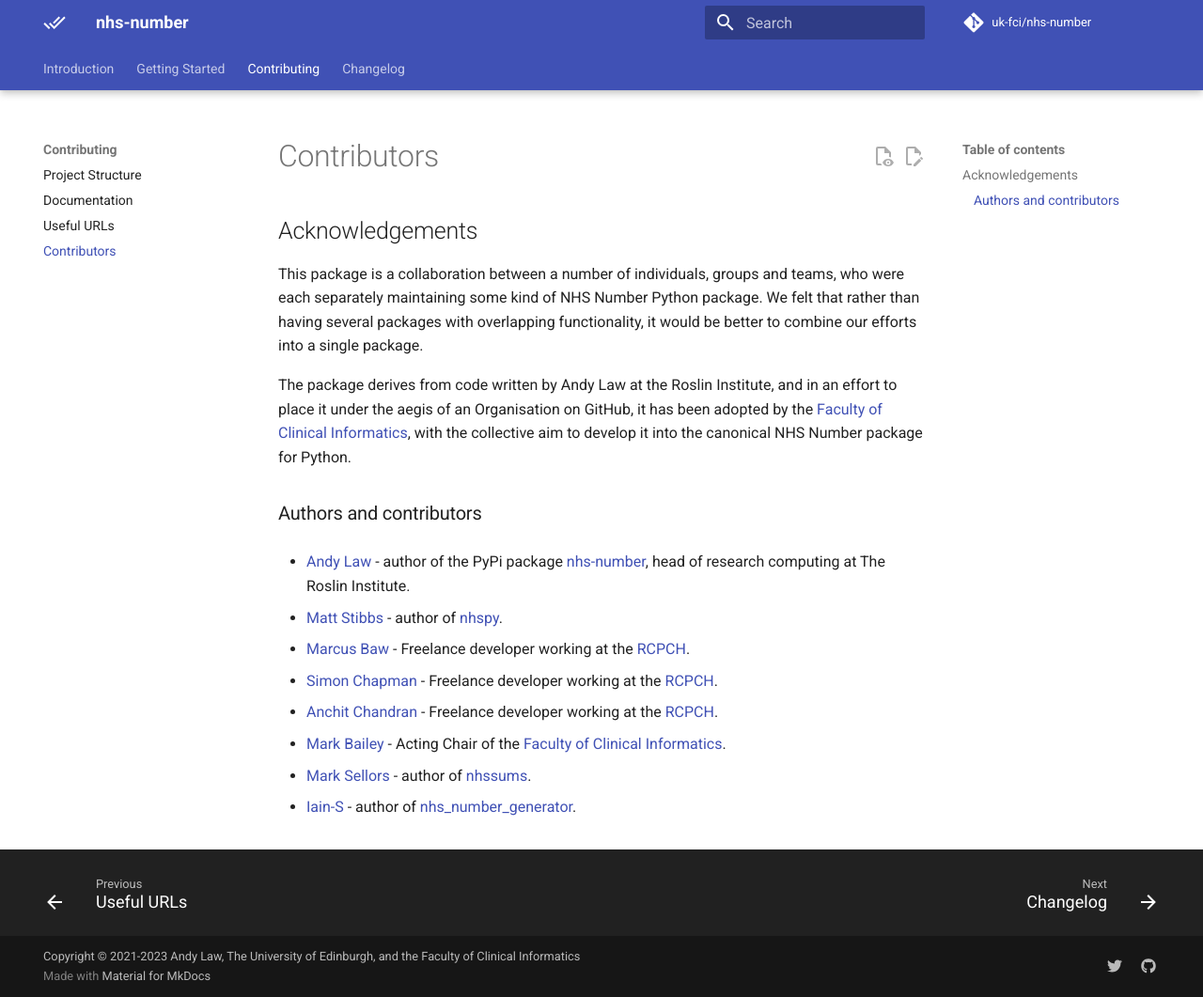
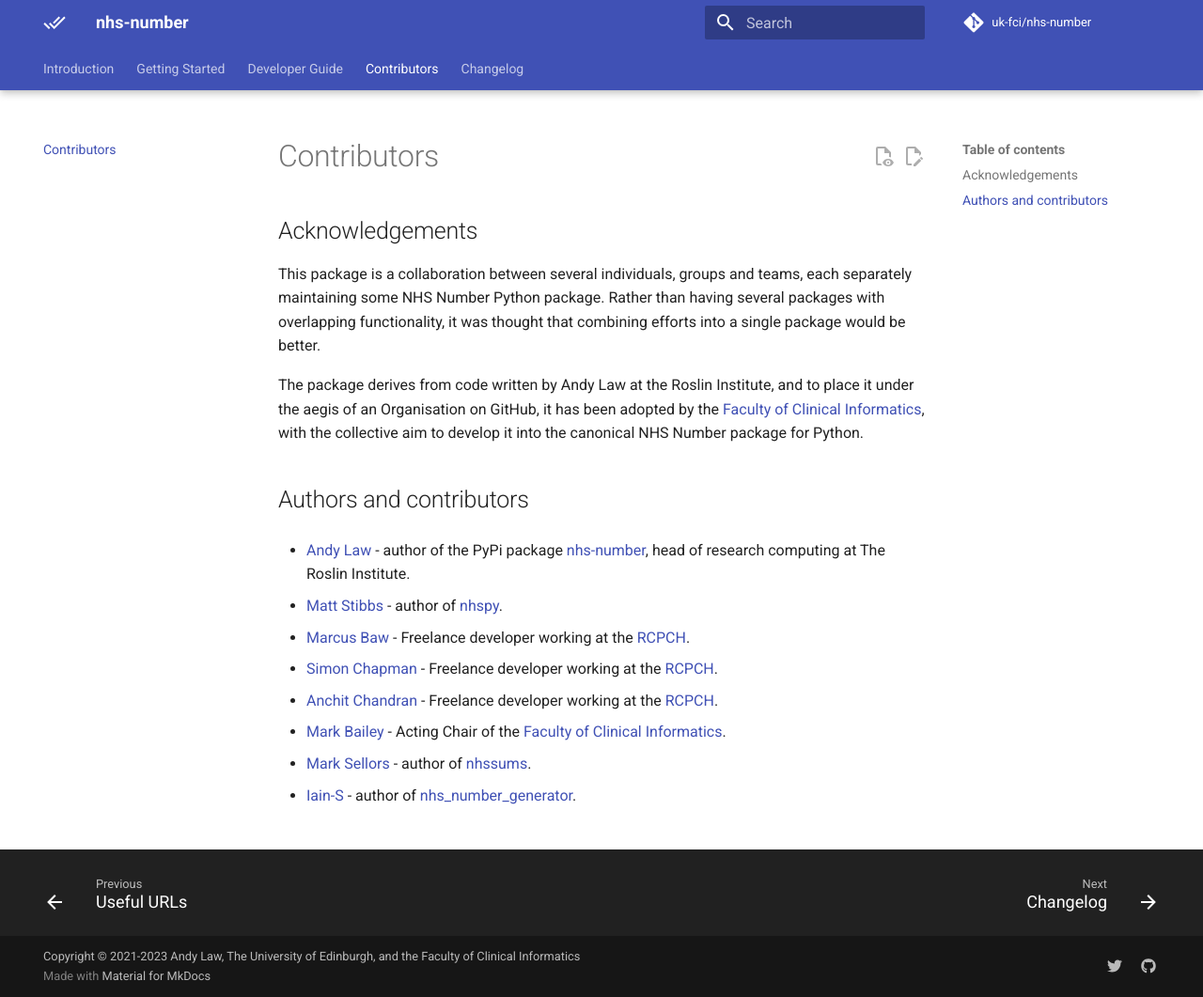
Before and after one commit to uk-fci/nhs-number, an MkDocs documentation site: the page built from docs/contributors.md, in a window 1280 px wide and 1061 px high. Shown: the whole window at 94% size. Built offline with MkDocs 1.6.1 and Material for MkDocs 9.7.7, drawn with Linux system fonts in a browser that asks for light colours; comment, search, counter and statistics services are not loaded.

Commit message:
nav restructure
Signed-off-by: anchit-chandran <anchit97123@gmail.com>

```diff
--- a/docs/contributors.md
+++ b/docs/contributors.md
@@ -5,11 +5,11 @@ authors: Dr Marcus Baw
 
 ## Acknowledgements
 
-This package is a collaboration between a number of individuals, groups and teams, who were each separately maintaining some kind of NHS Number Python package. We felt that rather than having several packages with overlapping functionality, it would be better to combine our efforts into a single package.
+This package is a collaboration between several individuals, groups and teams, each separately maintaining some NHS Number Python package. Rather than having several packages with overlapping functionality, it was thought that combining efforts into a single package would be better.
 
-The package derives from code written by Andy Law at the Roslin Institute, and in an effort to place it under the aegis of an Organisation on GitHub, it has been adopted by the [Faculty of Clinical Informatics](https://www.facultyofclinicalinformatics.org.uk/), with the collective aim to develop it into the canonical NHS Number package for Python.
+The package derives from code written by Andy Law at the Roslin Institute, and to place it under the aegis of an Organisation on GitHub, it has been adopted by the [Faculty of Clinical Informatics](https://www.facultyofclinicalinformatics.org.uk/), with the collective aim to develop it into the canonical NHS Number package for Python.
 
-### Authors and contributors
+## Authors and contributors
 
 - [Andy Law](https://github.com/andylaw) - author of the PyPi package [nhs-number](https://pypi.org/project/nhs-number/), head of research computing at The Roslin Institute.
 
--- a/mkdocs.yml
+++ b/mkdocs.yml
@@ -14,11 +14,11 @@ nav:
   - Getting Started:
     - Installation: "installation.md"
     - Usage: "usage.md"
-  - Contributing:
+  - Developer Guide:
     - Project Structure: "developing.md"
     - Documentation: 'documentation.md'
     - Useful URLs: "useful_urls.md"
-    - Contributors: "contributors.md"
+  - Contributors: "contributors.md"
   - Changelog: "changelog.md"
 
 # footer links and variables
```
